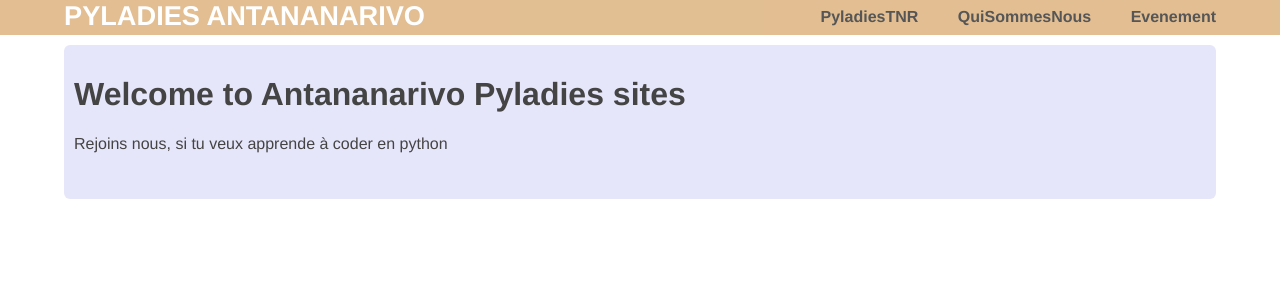
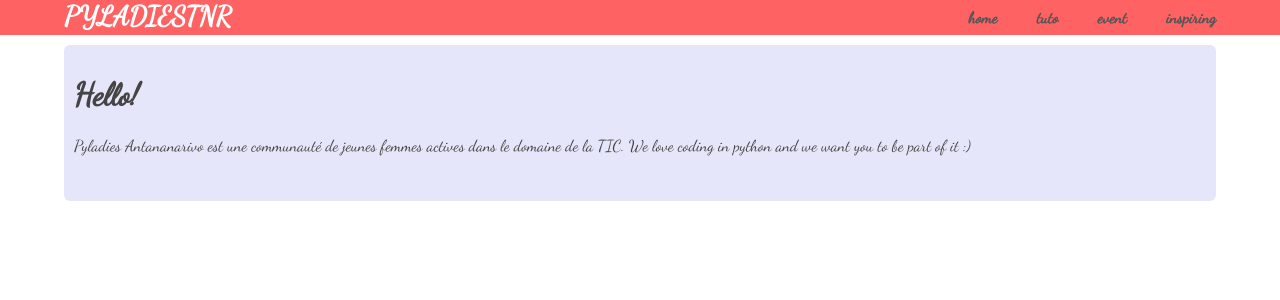
Before and after one commit to anjaniacatus/pyladiesmdg, a Flask app: page / in a window 1280 px wide. Shown: the top 300 px of the page. Run offline with Flask 2, Linux system fonts and the light colour scheme.

Commit message:
font dancing added

```diff
--- a/static/css/main.css
+++ b/static/css/main.css
@@ -1,14 +1,14 @@
 body {
     margin: 0;
     padding: 0;
-    font-family: "Helvetica Neue", Helvetica, Arial, sans-serif;
+    font-family: 'Dancing Script', cursive;
     color: #444;
 }
 /*
  * Formatting the header area
  */
 header {
-    background-color: #DFB887;
+    background-color:#ff5252;
     height: 35px;
     width: 100%;
     opacity: .9;
--- a/templates/home.html
+++ b/templates/home.html
@@ -4,8 +4,8 @@
         {% extends "layouts.html" %}
         {% block content %}
             <div class="home">
-                <h1>Welcome to Antananarivo Pyladies sites</h1>
-                <p> Rejoins nous, si tu veux apprende à coder en python </p>
+                <h1> Hello! </h1>
+                <p> Pyladies Antananarivo est une communauté de jeunes femmes actives dans le domaine de la TIC. We love coding in python and we want you to be part of it :)  </p>
             </div>
         {% endblock %}
 
--- a/templates/layouts.html
+++ b/templates/layouts.html
@@ -3,16 +3,19 @@
     <head>
         <title> Pyladiesmdg </title>
         <link rel="stylesheet" href="{{ url_for('static', filename='css/main.css') }}" >
+        <link href="https://fonts.googleapis.com/css?family=Dancing+Script" rel="stylesheet">
     </head>
     <body>
         <header>
             <div class="container" >
-                 <h1 class="logo"> PyLadies Antananarivo </h1>
+                 <h1 class="logo"> PyLadiesTNR </h1>
                  <strong><nav>
                          <ul class="menu">
-                            <li> <a href="{{ url_for('home') }}"> PyladiesTNR </a> </li>
-                            <li> <a href="{{ url_for('about') }}"> QuiSommesNous </a> </li>
-                            <li> <a href="{{ url_for('about') }}"> Evenement </a> </li>
+                            <li> <a href="{{ url_for('home') }}">home </a> </li>
+                            <li> <a href="{{ url_for('about') }}"> tuto </a> </li>
+                            <li> <a href="{{ url_for('home') }}">event </a> </li>
+                            <li> <a href="{{ url_for('home') }}">inspiring</a> </li>
+
 
                          </ul>
                  </nav></strong>
```
